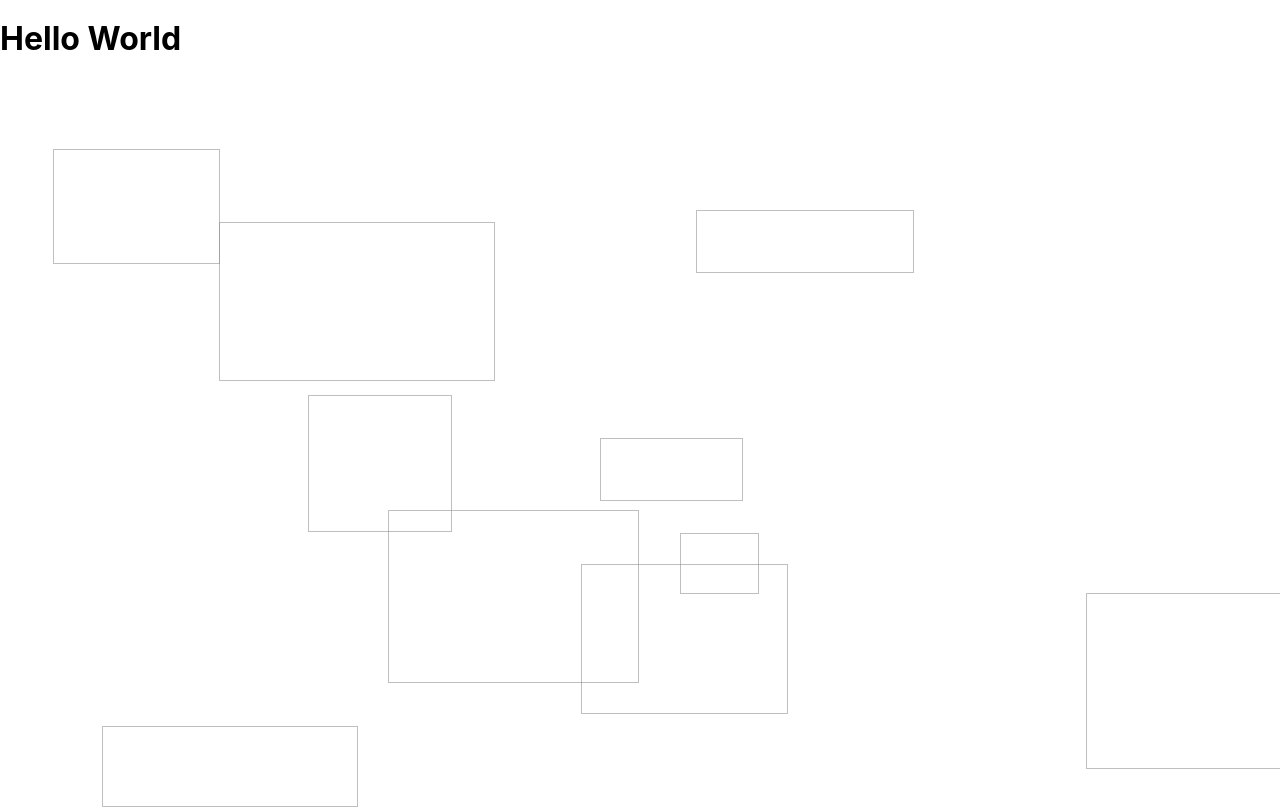
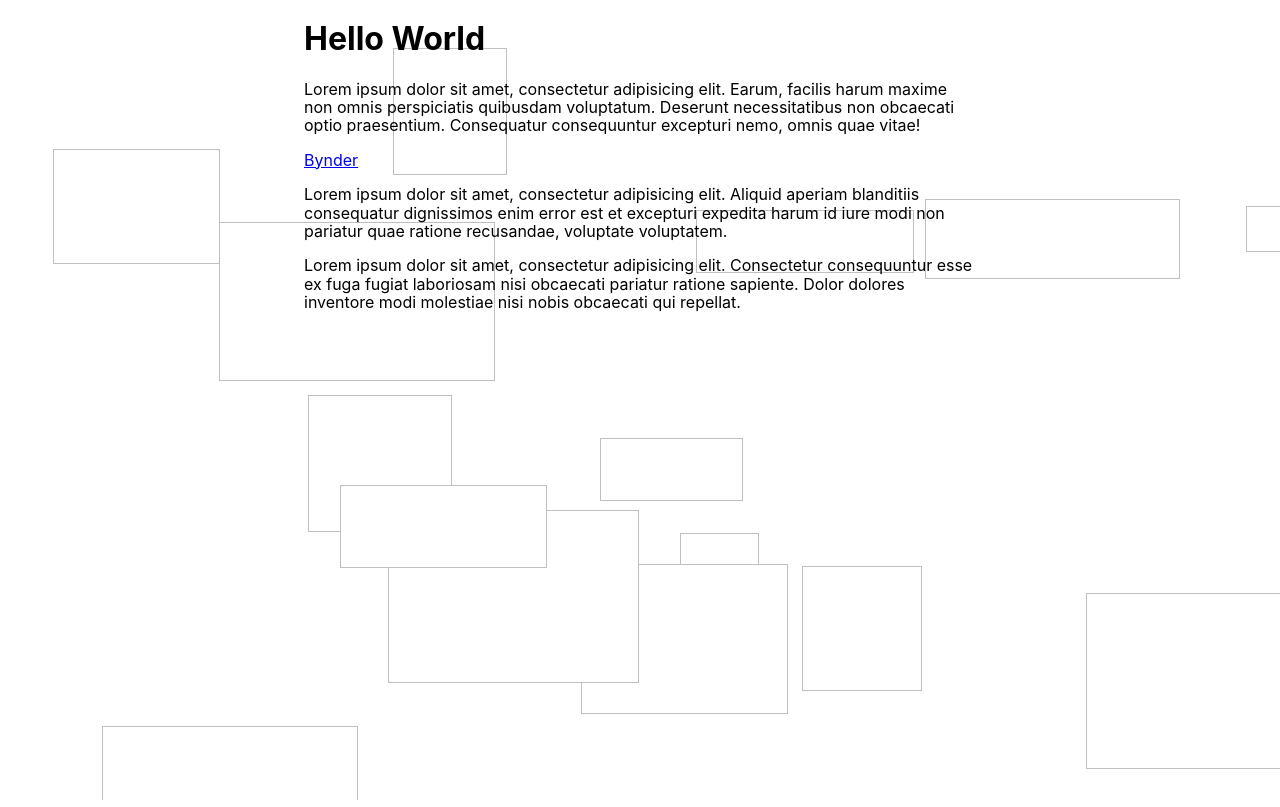
Before and after one commit to Kageetai/ma, a React (Create React App) app: page / in a window 1280 px wide. Built offline with nearby package versions, Linux system fonts and the light colour scheme.

Commit message:
better positioning of background behind content

```diff
--- a/src/App.tsx
+++ b/src/App.tsx
@@ -1,6 +1,6 @@
 import React from 'react';
 
-import StyledApp, { GlobalCSS } from './styles/App';
+import StyledApp, { Container, GlobalCSS } from './styles/App';
 import { Global } from '@emotion/core';
 import Background from './Background';
 
@@ -10,9 +10,38 @@ const App = () => (
 
     <Background />
 
-    <header>
-      <h1>Hello World</h1>
-    </header>
+    <Container>
+      <header>
+        <h1>Hello World</h1>
+      </header>
+
+      <section>
+        <p>
+          Lorem ipsum dolor sit amet, consectetur adipisicing elit. Earum,
+          facilis harum maxime non omnis perspiciatis quibusdam voluptatum.
+          Deserunt necessitatibus non obcaecati optio praesentium. Consequatur
+          consequuntur excepturi nemo, omnis quae vitae!
+        </p>
+
+        <p>
+          <a href="http://www.bynder.com">Bynder</a>
+        </p>
+
+        <p>
+          Lorem ipsum dolor sit amet, consectetur adipisicing elit. Aliquid
+          aperiam blanditiis consequatur dignissimos enim error est et excepturi
+          expedita harum id iure modi non pariatur quae ratione recusandae,
+          voluptate voluptatem.
+        </p>
+
+        <p>
+          Lorem ipsum dolor sit amet, consectetur adipisicing elit. Consectetur
+          consequuntur esse ex fuga fugiat laboriosam nisi obcaecati pariatur
+          ratione sapiente. Dolor dolores inventore modi molestiae nisi nobis
+          obcaecati qui repellat.
+        </p>
+      </section>
+    </Container>
   </StyledApp>
 );
 
--- a/src/Background.tsx
+++ b/src/Background.tsx
@@ -6,7 +6,9 @@ interface Props {
   number?: number;
 }
 
-const Background: React.FC<Props> = ({ number = 10 }) => (
+const DEFAULT_NUMBER = 15;
+
+const Background: React.FC<Props> = ({ number = DEFAULT_NUMBER }) => (
   <StyledBackground number={number}>
     {Array.from({ length: number }, (x, i) => (
       <div key={i} />
--- a/src/styles/App.ts
+++ b/src/styles/App.ts
@@ -11,6 +11,12 @@ export const GlobalCSS = css`
 `;
 
 export default styled.div`
+  position: relative;
   min-height: 100vh;
   overflow: hidden;
 `;
+
+export const Container = styled.div`
+  max-width: 42em;
+  margin: 0 auto;
+`;
--- a/src/styles/Background.ts
+++ b/src/styles/Background.ts
@@ -9,9 +9,14 @@ interface Props {
 }
 
 export default styled.div<Props>`
+  & + * {
+    position: relative;
+  }
+
   > div {
     position: absolute;
     border: 1px solid #88888888;
+    background-color: white;
     transition: all 0.5s;
 
     &:hover {
```
